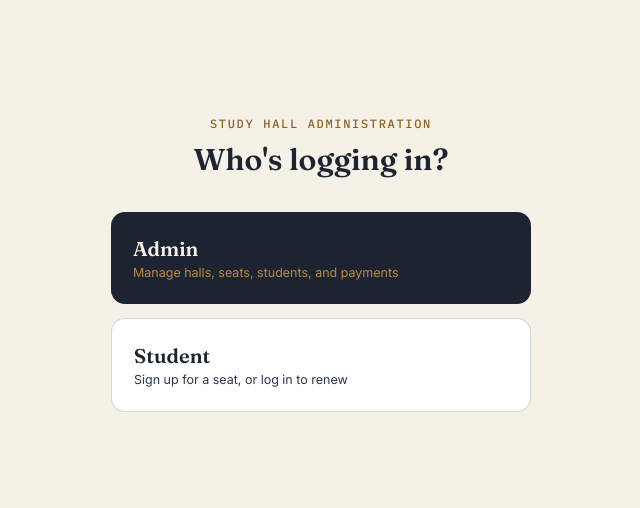
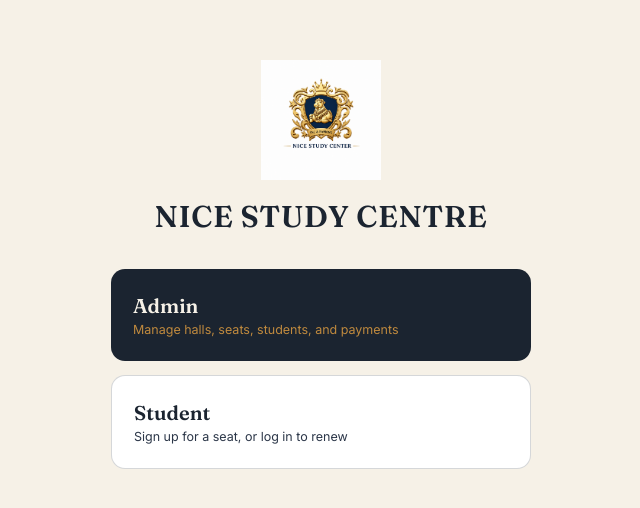
Before and after one commit to grarav/-studyhall-web, a React (Vite) app: page / in a window 1280 px wide. Shown: the part 136-644 px from the top of the page, without its empty margins (319-959 px from the left). Built offline with nearby package versions, Linux system fonts and the light colour scheme; no server answers.

Commit message:
Add files via upload

```diff
--- a/src/pages/Landing.jsx
+++ b/src/pages/Landing.jsx
@@ -5,10 +5,8 @@ export default function Landing() {
   return (
     <div style={{ minHeight: "100vh", display: "flex", alignItems: "center", justifyContent: "center", padding: 24 }}>
       <div style={{ width: "100%", maxWidth: 420, textAlign: "center" }}>
-        <div style={{ fontFamily: "var(--font-mono)", fontSize: 12, letterSpacing: "0.14em", color: "var(--brass-deep)", textTransform: "uppercase", marginBottom: 10 }}>
-          Study hall administration
-        </div>
-        <div style={{ fontFamily: "var(--font-display)", fontWeight: 600, fontSize: 30, marginBottom: 34 }}>Who's logging in?</div>
+        <img src="/logo.png" alt="Nice Study Centre" style={{ width: 120, height: 120, objectFit: "contain", marginBottom: 14 }} />
+        <div style={{ fontFamily: "var(--font-display)", fontWeight: 600, fontSize: 30, marginBottom: 34, letterSpacing: "0.02em" }}>NICE STUDY CENTRE</div>
         <div style={{ display: "flex", flexDirection: "column", gap: 14 }}>
           <button
             onClick={() => nav("/admin/login")}
```
